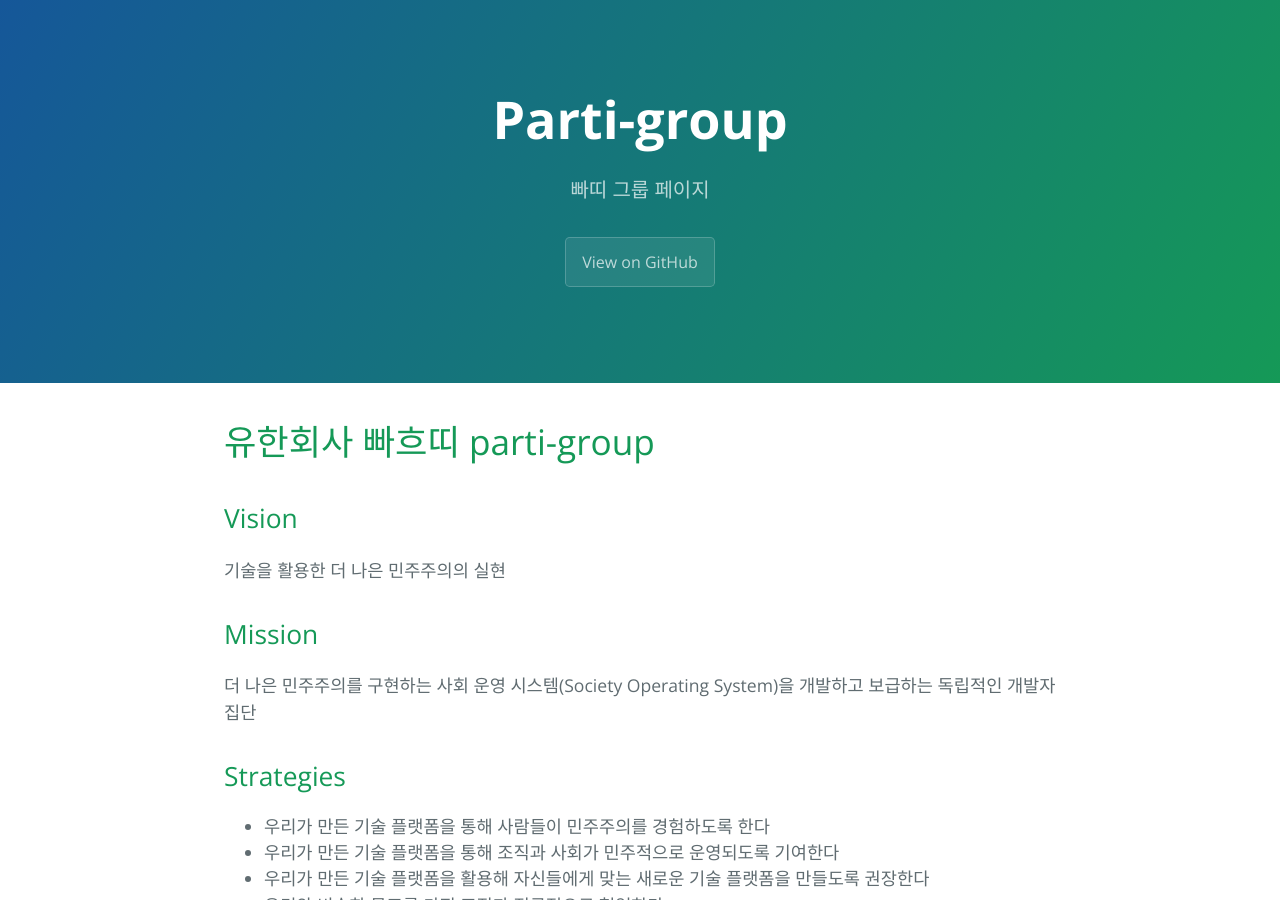
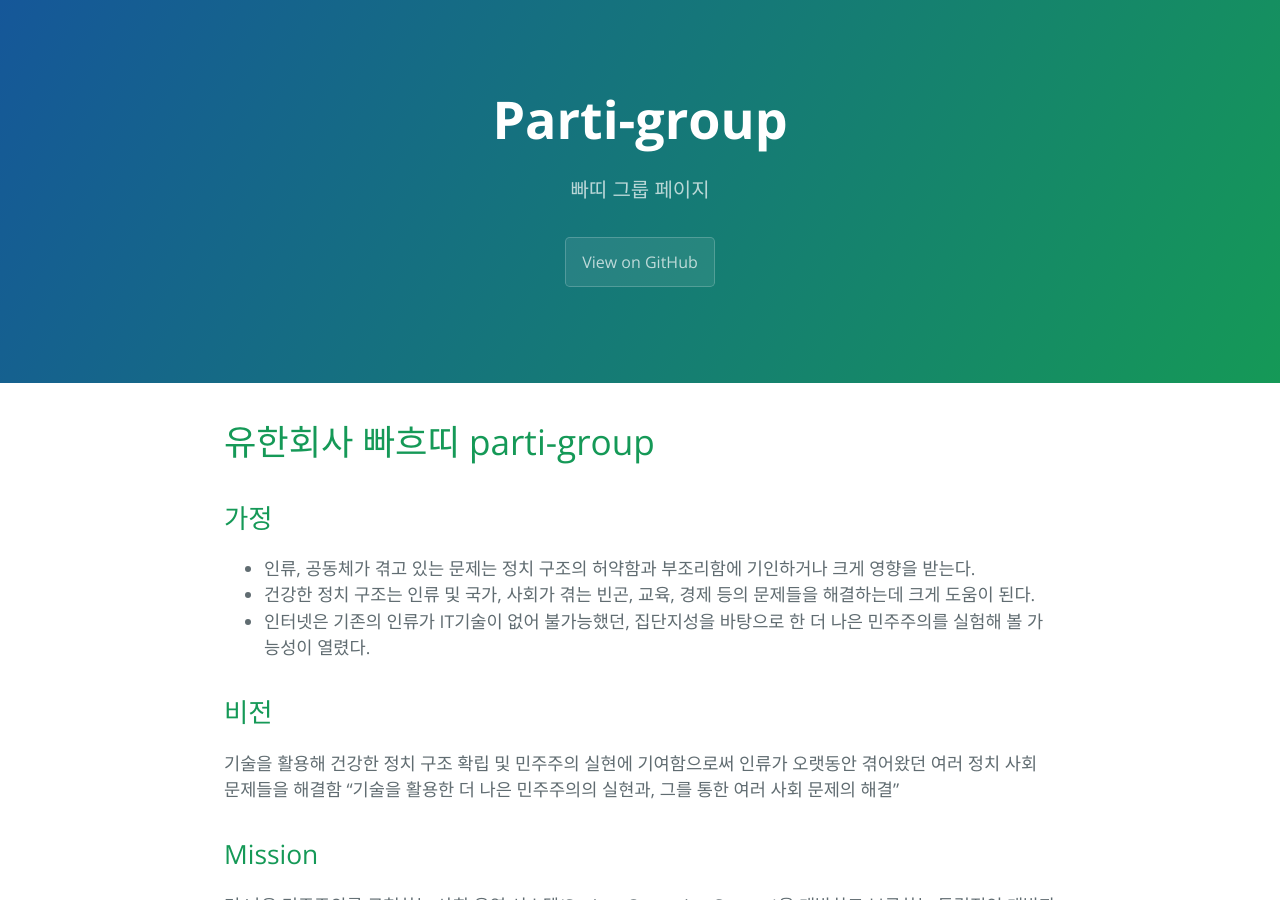
Before and after one commit to parti-coop/parti-group, a Jekyll site: the page built from docs/vision-style.md, in a window 1280 px wide and 900 px high. Built offline with Jekyll 4.4.1, drawn with Linux system fonts in a browser that asks for light colours.

Commit message:
vision - assumption & vision

```diff
--- a/docs/vision-style.md
+++ b/docs/vision-style.md
@@ -4,9 +4,15 @@
 
 # 유한회사 빠흐띠 parti-group
 
-## Vision
+## 가정
 
-기술을 활용한 더 나은 민주주의의 실현
+* 인류, 공동체가 겪고 있는 문제는 정치 구조의 허약함과 부조리함에 기인하거나 크게 영향을 받는다.
+* 건강한 정치 구조는 인류 및 국가, 사회가 겪는 빈곤, 교육, 경제 등의 문제들을 해결하는데 크게 도움이 된다.
+* 인터넷은 기존의 인류가 IT기술이 없어 불가능했던, 집단지성을 바탕으로 한 더 나은 민주주의를 실험해 볼 가능성이 열렸다.
+
+## 비전
+
+기술을 활용해 건강한 정치 구조 확립 및 민주주의 실현에 기여함으로써 인류가 오랫동안 겪어왔던 여러 정치 사회 문제들을 해결함 "기술을 활용한 더 나은 민주주의의 실현과, 그를 통한 여러 사회 문제의 해결"
 
 ## Mission
 
```
